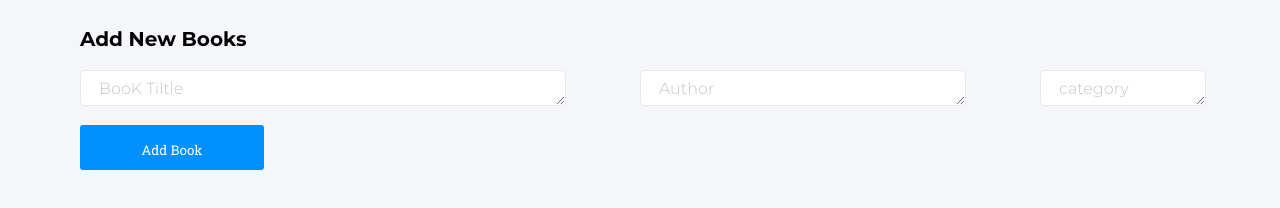
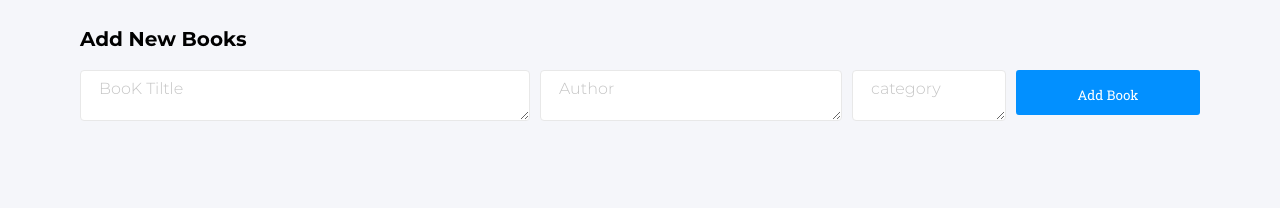
Before and after one commit to Krishnabot/BookStore, a React (Create React App) app: page / in a window 1280 px wide. Shown: the part 172-380 px from the top of the page. Built offline with nearby package versions, Linux system fonts and the light colour scheme; no server answers.

Commit message:
Realign and Resize textarea and Add new button

```diff
--- a/src/components/BookForm.js
+++ b/src/components/BookForm.js
@@ -61,10 +61,11 @@ const BookForm = () => {
             change={eventHandler}
             placeholder="category"
           />
+
+          <button type="submit" className={styles.add_book}>
+            Add Book
+          </button>
         </div>
-        <button type="submit" className={styles.add_book}>
-          Add Book
-        </button>
       </form>
     </>
   );
--- a/src/components/BookForm.module.css
+++ b/src/components/BookForm.module.css
@@ -24,12 +24,13 @@
 
 .inputs {
   display: grid;
-  grid-template-columns: 3fr 2fr 1fr;
-  gap: 5em;
+  grid-template-columns: 3fr 2fr 1fr 1fr;
+  gap: 1em;
 }
 
 .inputs > textarea {
   width: 100%;
+  height: 2.813rem;
   border-radius: 4px;
   border: solid 1px #e8e8e8;
   background-color: #fff;
@@ -49,7 +50,6 @@ textarea::placeholder {
 .add_book {
   width: 11.5rem;
   height: 2.813rem;
-  margin-top: 1.188rem;
   padding: 1rem;
   border-radius: 3px;
   border: none;
```
